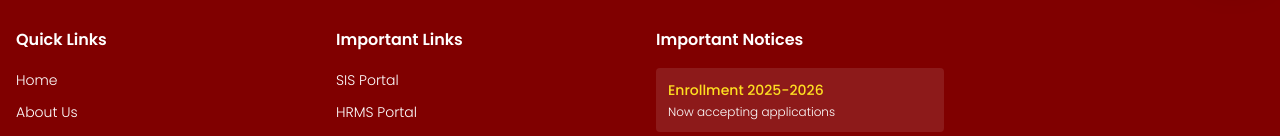
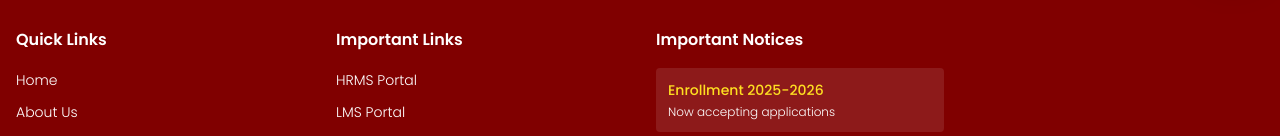
Before and after one commit to dnsxmrs/sjsfi-website-v2, a Next.js app: page / in a window 1280 px wide. Shown: the part 804-940 px from the top of the page. Built offline with nearby package versions, Linux system fonts and the light colour scheme.

Commit message:
fix: update important links in Footer component to use correct URLs

```diff
--- a/src/components/Footer.tsx
+++ b/src/components/Footer.tsx
@@ -20,9 +20,9 @@ const Footer = () => {
     ];
 
     const importantLinks = [
-        { name: 'SIS Portal', href: '/portal' },
-        { name: 'HRMS Portal', href: '/faculty' },
-        { name: 'LMS Portal', href: '/library' },
+        { name: 'HRMS Portal', href: 'https://hrms-v2-azure.vercel.app/' },
+        { name: 'LMS Portal', href: 'https://lms-project-nine-delta.vercel.app/' },
+        { name: 'SIS Portal', href: 'https://sjsfi-auth-pwlo7c57n-dnsxmrs-projects.vercel.app/' },
         // { name: 'Career Guidance', href: '#' },
         // { name: 'Alumni', href: '#' }
     ];
```
